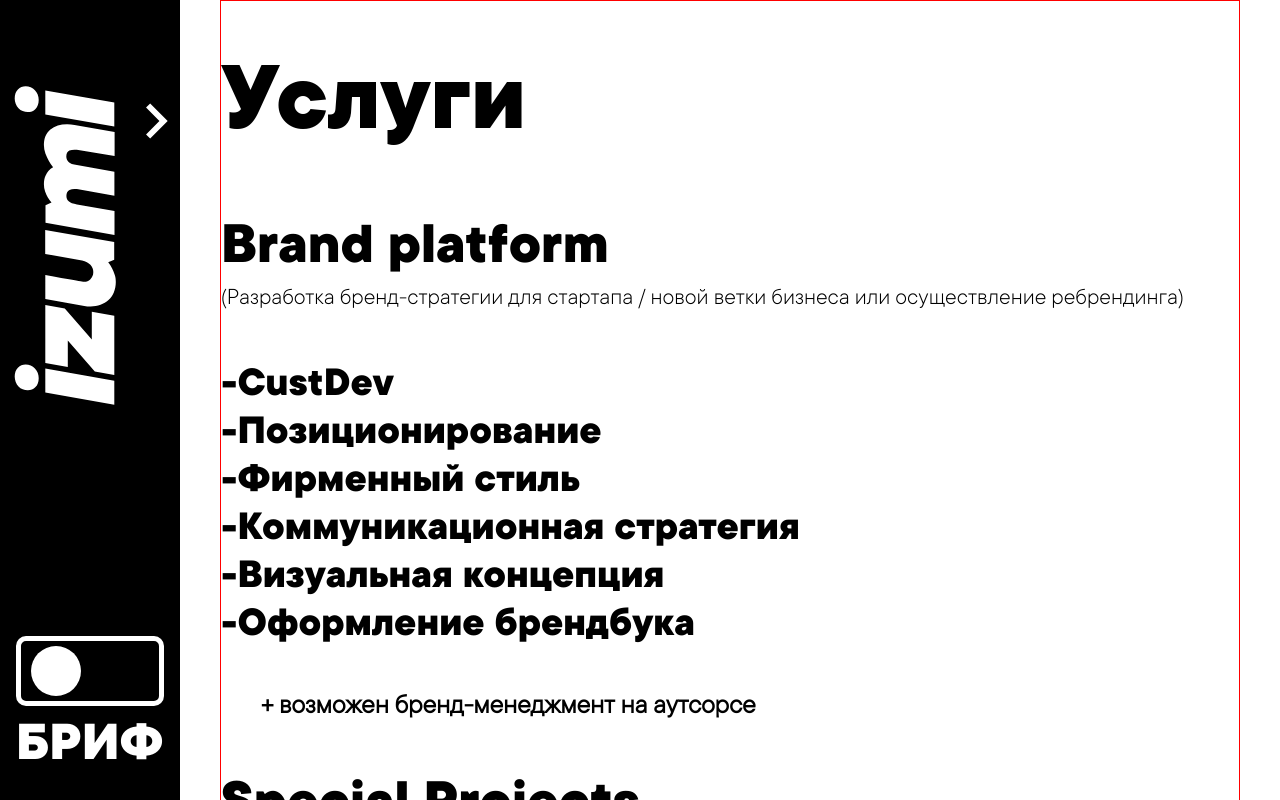
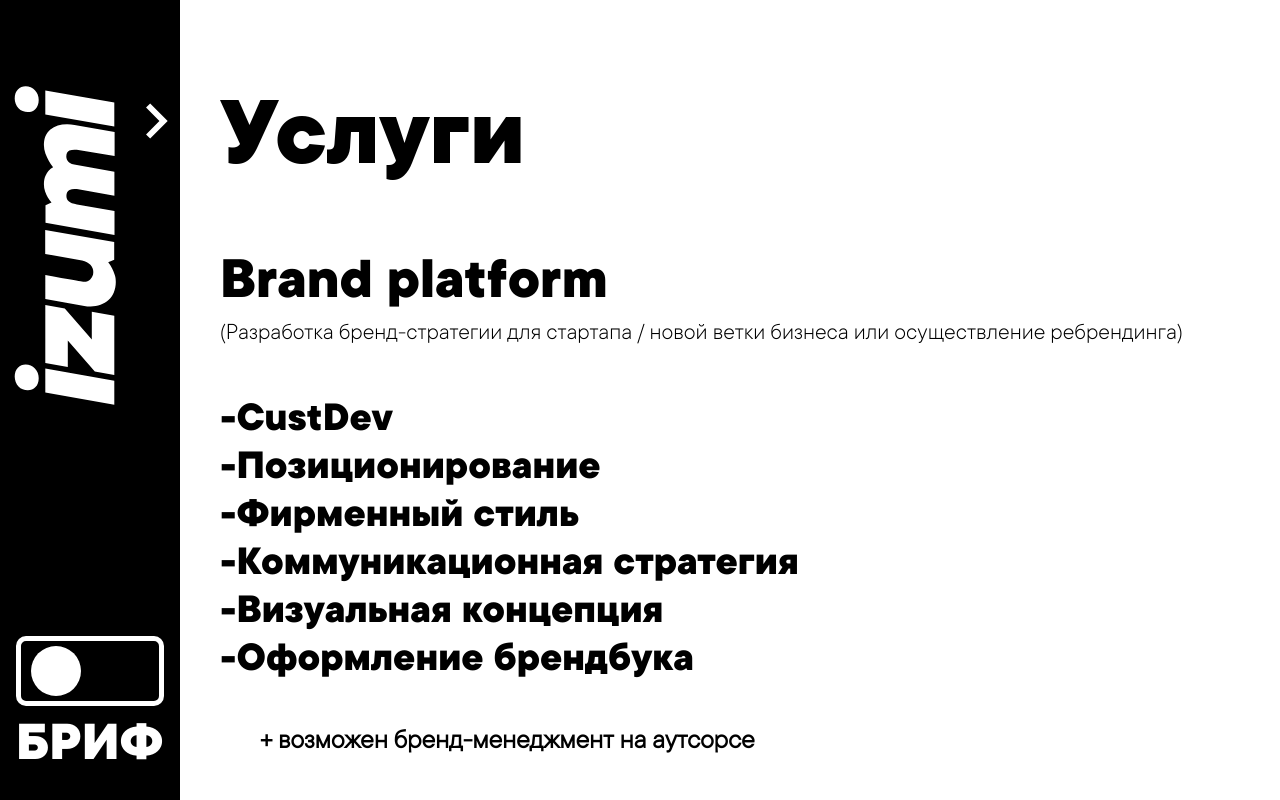
Before and after one commit to adrilmoto/izumi, a Vue app: page /#/services in a window 1280 px wide. Built offline with nearby package versions, Linux system fonts and the light colour scheme.

Commit message:
fix: scroll

```diff
--- a/src/layouts/PublicLayout.vue
+++ b/src/layouts/PublicLayout.vue
@@ -5,22 +5,6 @@
     @apply w-full h-screen overflow-hidden;
     position: relative;
   }
-}
-::-webkit-scrollbar {
- width: 15px;
- height: 5px;
-}
-::-webkit-scrollbar-thumb {
- background: #000;
-//  border-radius: 15px;
-}
-::-webkit-scrollbar-thumb:hover{
- background: #EABE44;
-}
-::-webkit-scrollbar-track{
- background: #fff;
- border-radius: 10px;
-//  box-shadow: inset 7px 10px 12px #f0f0f0;
 }
 </style>
 <template lang="pug">
--- a/src/pages/Cases.vue
+++ b/src/pages/Cases.vue
@@ -1,9 +1,28 @@
 <style lang="scss" scoped>
+::-webkit-scrollbar {
+ width: 15px;
+ height: 5px;
+}
+::-webkit-scrollbar-thumb {
+ background: #000;
+//  border-radius: 15px;
+}
+::-webkit-scrollbar-thumb:hover{
+ background: #EABE44;
+}
+::-webkit-scrollbar-track{
+ background: #fff;
+ border-radius: 10px;
+//  box-shadow: inset 7px 10px 12px #f0f0f0;
+}
 .page {
-  @apply flex flex-row justify-center py-9 px-5;
+  @apply flex flex-row justify-center;
+  max-height: 100vh;
+  overflow: scroll;
   // border: 1px solid red;
   &-wrapper {
     // border: 1px solid red;
+    @apply py-9 px-5;
     max-width: 1100px;
     h2 {
       font-size: 60px;
@@ -69,7 +88,7 @@
   .page
     DialogCase(v-if="openedCase" @close="openCase()")
     .page-wrapper
-      h1 Кейсы
+      h1(style="margin-left: 20px;") Кейсы
       h2 Branding & Strategy
       .cases
         div(
--- a/src/pages/Services.vue
+++ b/src/pages/Services.vue
@@ -1,10 +1,26 @@
 <style lang="scss" scoped>
+::-webkit-scrollbar {
+ width: 15px;
+ height: 5px;
+}
+::-webkit-scrollbar-thumb {
+ background: #000;
+//  border-radius: 15px;
+}
+::-webkit-scrollbar-thumb:hover{
+ background: #EABE44;
+}
+::-webkit-scrollbar-track{
+ background: #fff;
+ border-radius: 10px;
+//  box-shadow: inset 7px 10px 12px #f0f0f0;
+}
 .page {
   @apply flex flex-row h-screen items-start justify-center px-10;
   max-height: 100vh;
   overflow: scroll;
   &-wrapper {
-    @apply flex-col flex w-full justify-end;
+    @apply flex-col flex w-full justify-end py-9;
     // border: 1px solid red;
     max-width: 1100px;
     h1 {
@@ -48,7 +64,7 @@
 </style>
 <template lang="pug">
   .page
-    .page-wrapper.br
+    .page-wrapper
       .slide
         h1 Услуги
         h2 Brand platform
```
